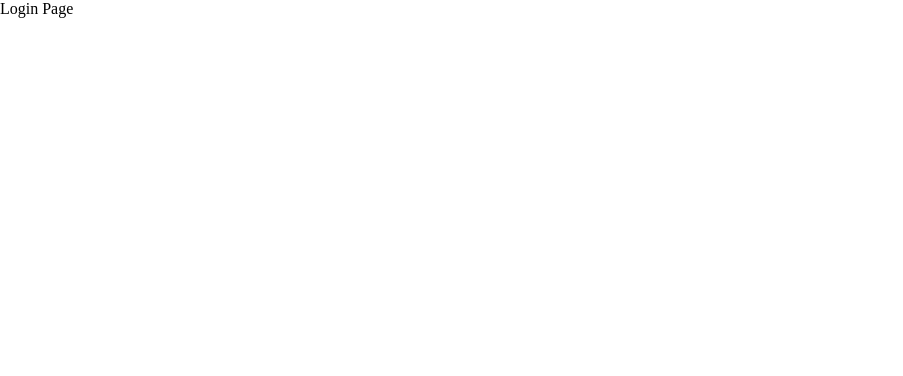
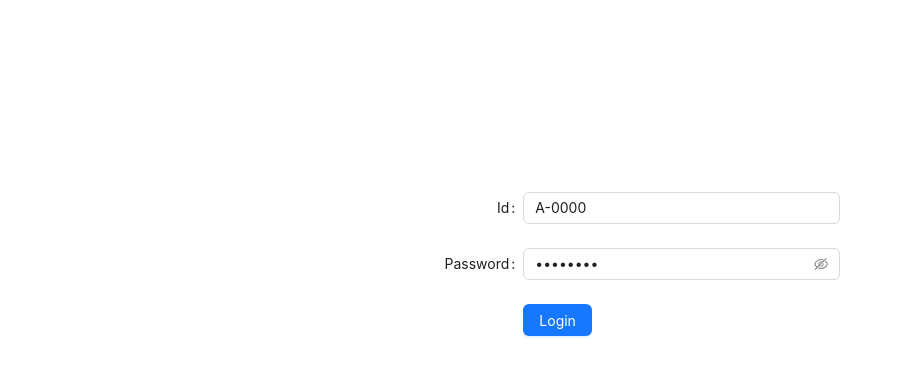
Before and after one commit to Emam-Bokhari/University-Management-Client, a React (Vite) app: page /login in a window 1280 px wide. Shown: the top 376 px of the page, without its empty margins (0-903 px from the left). Built offline with nearby package versions, Linux system fonts and the light colour scheme.

Commit message:
feat: enable credentials sharing with credentials: include

```diff
--- a/src/pages/Login.tsx
+++ b/src/pages/Login.tsx
@@ -1,9 +1,66 @@
+import { Button, Form, Input } from "antd";
 import { Fragment } from "react/jsx-runtime";
+import { Controller, useForm } from "react-hook-form";
+import { useLoginMutation } from "../redux/features/auth/authApi";
 
 export default function Login() {
+  const { control, handleSubmit } = useForm({
+    defaultValues: {
+      id: "A-0000",
+      password: "admin123",
+    },
+  });
+  const [login, { data, error }] = useLoginMutation();
+
+  const onSubmit = (data) => {
+    console.log(data);
+    const userInfo = {
+      id: data.id,
+      password: data.password,
+    };
+    login(userInfo);
+    console.log(userInfo);
+  };
+  console.log(data);
+
   return (
     <Fragment>
-      <p>Login Page</p>
+      <div
+        style={{
+          display: "flex",
+          justifyContent: "center",
+          alignItems: "center",
+          marginTop: "15%",
+        }}
+      >
+        <Form
+          onFinish={handleSubmit(onSubmit)}
+          labelCol={{ span: 5 }}
+          style={{ minWidth: 400, maxWidth: 600 }}
+        >
+          <Form.Item label="Id" name="id">
+            <Controller
+              name="id"
+              control={control}
+              render={(field) => <Input {...field} defaultValue="A-0000" />}
+            />
+          </Form.Item>
+          <Form.Item label="Password" name="password">
+            <Controller
+              name="password"
+              control={control}
+              render={({ field }) => (
+                <Input.Password {...field} defaultValue="admin123" />
+              )}
+            />
+          </Form.Item>
+          <Form.Item label={null}>
+            <Button type="primary" htmlType="submit">
+              Login
+            </Button>
+          </Form.Item>
+        </Form>
+      </div>
     </Fragment>
   );
 }
--- a/src/redux/api/baseApi.ts
+++ b/src/redux/api/baseApi.ts
@@ -2,7 +2,10 @@ import { createApi, fetchBaseQuery } from "@reduxjs/toolkit/query/react";
 
 export const baseApi = createApi({
     reducerPath: "baseApi",
-    baseQuery: fetchBaseQuery({ baseUrl: "http://localhost:3000/api/v1" }),
+    baseQuery: fetchBaseQuery({
+        baseUrl: "http://localhost:3000/api/v1",
+        credentials: "include"
+    }),
     endpoints: () => ({
 
     })
--- a/src/redux/store.ts
+++ b/src/redux/store.ts
@@ -1,10 +1,13 @@
 import { configureStore } from "@reduxjs/toolkit";
 import authReducer from "./features/auth/authSlice"
+import { baseApi } from "./api/baseApi";
 
 export const store = configureStore({
     reducer: {
+        [baseApi.reducerPath]: baseApi.reducer,
         auth: authReducer
     },
+    middleware: (getDefaultMiddleware) => getDefaultMiddleware().concat(baseApi.middleware)
 })
 
 export type RootState = ReturnType<typeof store.getState>
```
